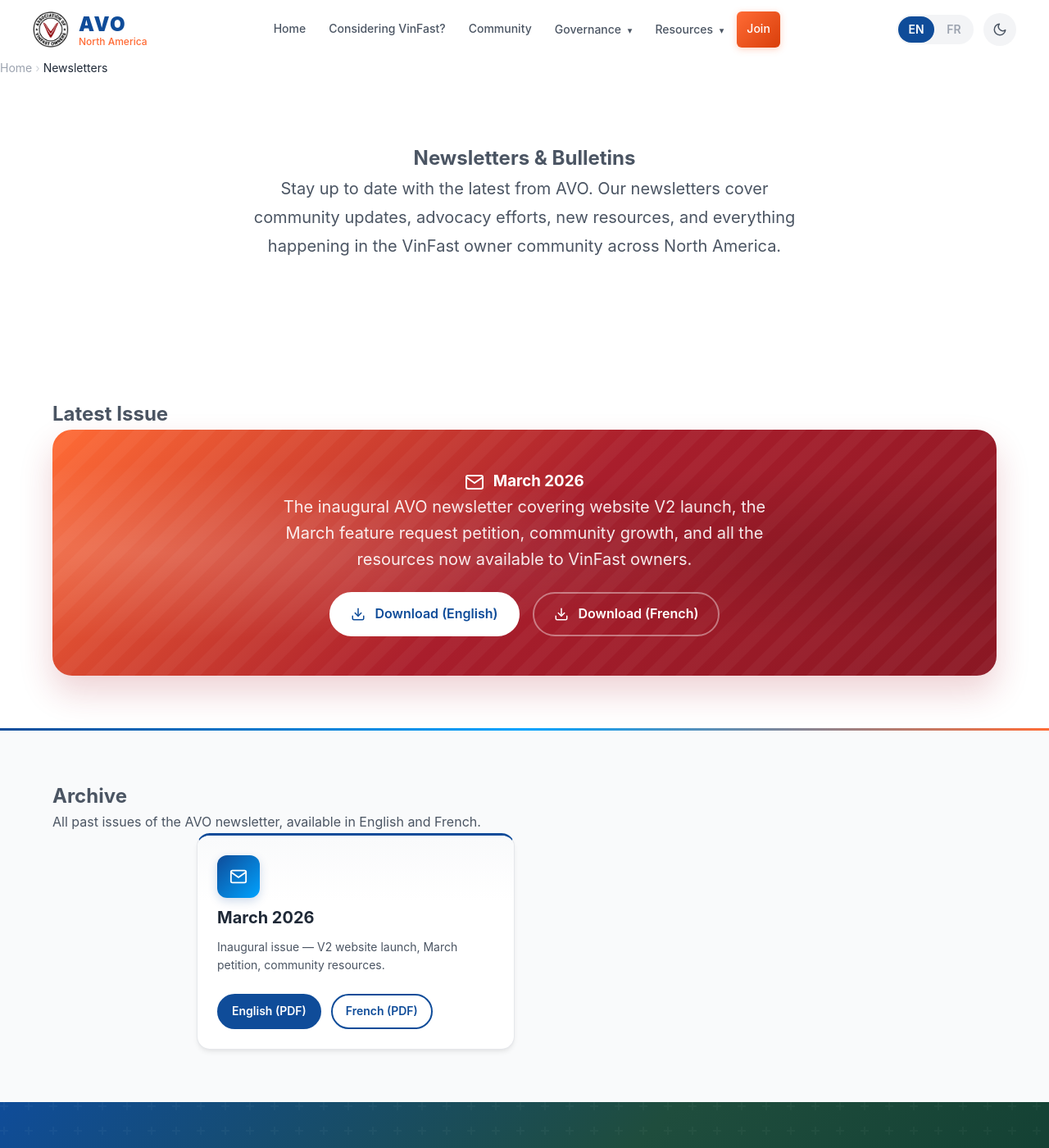
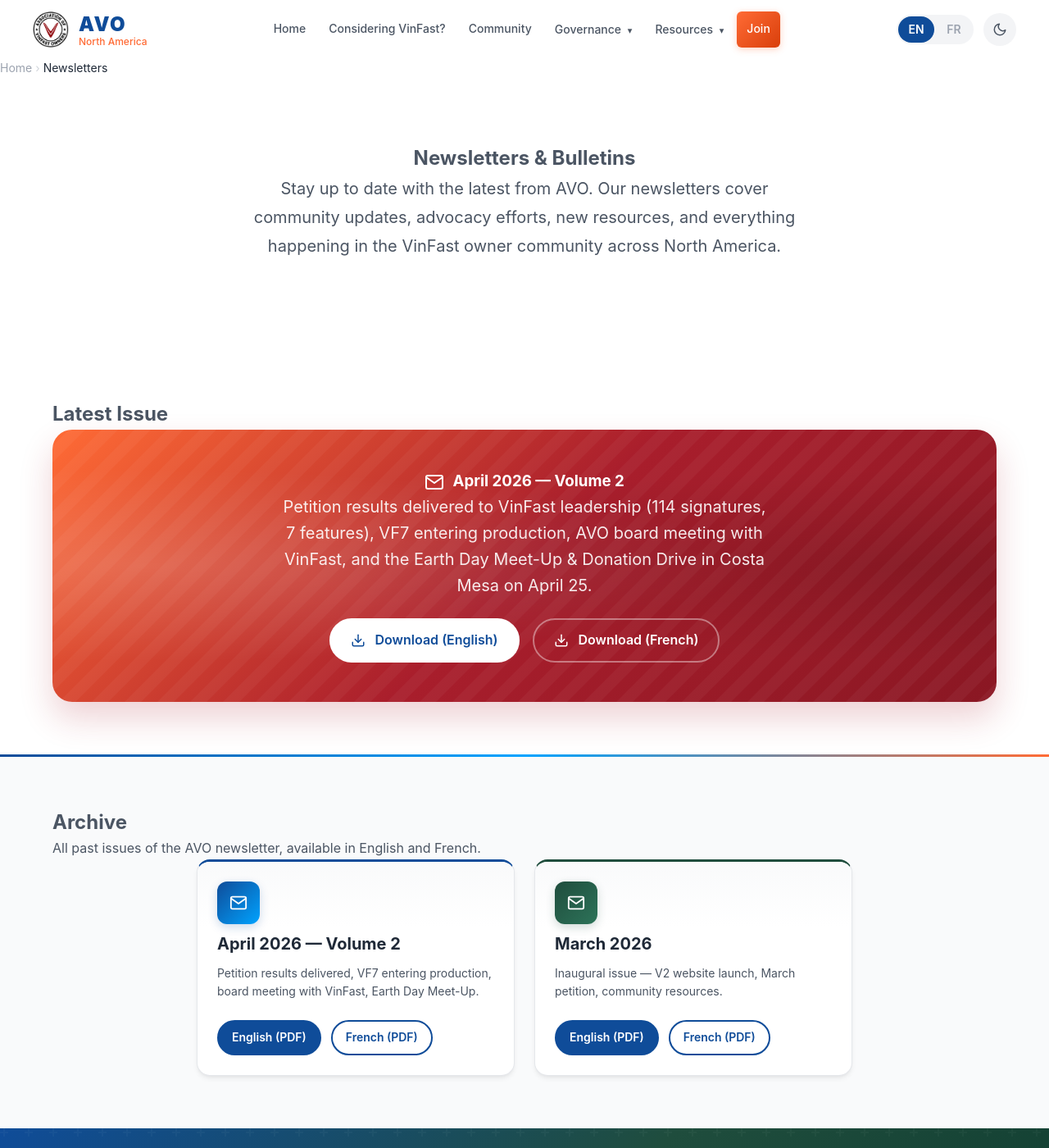
Before and after one commit to vinfastownersorg-cyber/avo-website, a Jekyll site: the page built from newsletters.html, in a window 1280 px wide and 1400 px high. Shown: the whole window at 82% size. Built offline with Jekyll 4.4.1, drawn with Linux system fonts in a browser that asks for light colours.

Commit message:
feat(newsletters): add April 2026 newsletter (Volume 2)
Updates the featured issue to April 2026 and adds it to the archive
grid. Includes EN and FR PDF files covering petition results, VF7
production, AVO board meeting with VinFast, and Earth Day meet-up.

Co-Authored-By: Claude Sonnet 4.6 <noreply@anthropic.com>

```diff
--- a/newsletters.html
+++ b/newsletters.html
@@ -55,20 +55,20 @@ schema_json: |
             <div class="highlight-section fade-in">
                 <h3>
                     <svg width="24" height="24" viewBox="0 0 24 24" fill="none" stroke="currentColor" stroke-width="2" stroke-linecap="round" stroke-linejoin="round" style="display:inline;vertical-align:middle;margin-right:6px"><path d="M4 4h16c1.1 0 2 .9 2 2v12c0 1.1-.9 2-2 2H4c-1.1 0-2-.9-2-2V6c0-1.1.9-2 2-2z"/><polyline points="22,6 12,13 2,6"/></svg>
-                    <span lang="en">March 2026</span>
-                    <span lang="fr">Mars 2026</span>
+                    <span lang="en">April 2026 — Volume 2</span>
+                    <span lang="fr">Avril 2026 — Volume 2</span>
                 </h3>
                 <p>
-                    <span lang="en">The inaugural AVO newsletter covering website V2 launch, the March feature request petition, community growth, and all the resources now available to VinFast owners.</span>
-                    <span lang="fr">Le premier bulletin AVO couvrant le lancement du site V2, la pétition de demande de fonctionnalités de mars, la croissance de la communauté et toutes les ressources maintenant disponibles pour les propriétaires VinFast.</span>
+                    <span lang="en">Petition results delivered to VinFast leadership (114 signatures, 7 features), VF7 entering production, AVO board meeting with VinFast, and the Earth Day Meet-Up & Donation Drive in Costa Mesa on April 25.</span>
+                    <span lang="fr">Résultats de la pétition remis à VinFast (114 signatures, 7 fonctionnalités), le VF7 entre en production, réunion du conseil AVO avec VinFast, et le rassemblement du Jour de la Terre à Costa Mesa le 25 avril.</span>
                 </p>
                 <div style="display:flex; gap:var(--space-4); justify-content:center; flex-wrap:wrap; margin-top:var(--space-4);">
-                    <a href="newsletters/AVO-Newsletter-March-2026.pdf" class="btn-v2 btn-white" target="_blank" rel="noopener">
+                    <a href="newsletters/AVO-Newsletter-April-2026.pdf" class="btn-v2 btn-white" target="_blank" rel="noopener">
                         <svg width="18" height="18" viewBox="0 0 24 24" fill="none" stroke="currentColor" stroke-width="2" stroke-linecap="round" stroke-linejoin="round" style="display:inline;vertical-align:middle;margin-right:4px"><path d="M21 15v4a2 2 0 0 1-2 2H5a2 2 0 0 1-2-2v-4"/><polyline points="7 10 12 15 17 10"/><line x1="12" y1="15" x2="12" y2="3"/></svg>
                         <span lang="en">Download (English)</span>
                         <span lang="fr">Télécharger (Anglais)</span>
                     </a>
-                    <a href="newsletters/AVO-Bulletin-Mars-2026.pdf" class="btn-v2 btn-outline-white" target="_blank" rel="noopener">
+                    <a href="newsletters/AVO-Bulletin-Avril-2026.pdf" class="btn-v2 btn-outline-white" target="_blank" rel="noopener">
                         <svg width="18" height="18" viewBox="0 0 24 24" fill="none" stroke="currentColor" stroke-width="2" stroke-linecap="round" stroke-linejoin="round" style="display:inline;vertical-align:middle;margin-right:4px"><path d="M21 15v4a2 2 0 0 1-2 2H5a2 2 0 0 1-2-2v-4"/><polyline points="7 10 12 15 17 10"/><line x1="12" y1="15" x2="12" y2="3"/></svg>
                         <span lang="en">Download (French)</span>
                         <span lang="fr">Télécharger (Français)</span>
@@ -91,6 +91,30 @@ schema_json: |
             </p>
 
             <div class="bento-grid" style="max-width: 800px; margin: 0 auto;">
+                <!-- April 2026 -->
+                <div class="bento-card fade-in" style="cursor:default;">
+                    <div class="bento-card-icon">
+                        <svg width="22" height="22" viewBox="0 0 24 24" fill="none" stroke="currentColor" stroke-width="2" stroke-linecap="round" stroke-linejoin="round"><path d="M4 4h16c1.1 0 2 .9 2 2v12c0 1.1-.9 2-2 2H4c-1.1 0-2-.9-2-2V6c0-1.1.9-2 2-2z"/><polyline points="22,6 12,13 2,6"/></svg>
+                    </div>
+                    <h3>
+                        <span lang="en">April 2026 — Volume 2</span>
+                        <span lang="fr">Avril 2026 — Volume 2</span>
+                    </h3>
+                    <p>
+                        <span lang="en">Petition results delivered, VF7 entering production, board meeting with VinFast, Earth Day Meet-Up.</span>
+                        <span lang="fr">Résultats de la pétition remis, VF7 en production, réunion du conseil avec VinFast, Jour de la Terre.</span>
+                    </p>
+                    <div style="display:flex; gap:var(--space-3); flex-wrap:wrap; margin-top:var(--space-3);">
+                        <a href="newsletters/AVO-Newsletter-April-2026.pdf" class="btn-v2 btn-sm btn-primary" target="_blank" rel="noopener">
+                            <span lang="en">English (PDF)</span>
+                            <span lang="fr">Anglais (PDF)</span>
+                        </a>
+                        <a href="newsletters/AVO-Bulletin-Avril-2026.pdf" class="btn-v2 btn-sm btn-secondary" target="_blank" rel="noopener">
+                            <span lang="en">French (PDF)</span>
+                            <span lang="fr">Français (PDF)</span>
+                        </a>
+                    </div>
+                </div>
                 <!-- March 2026 -->
                 <div class="bento-card fade-in" style="cursor:default;">
                     <div class="bento-card-icon">
```
Also changed, not shown: 2 other files.
